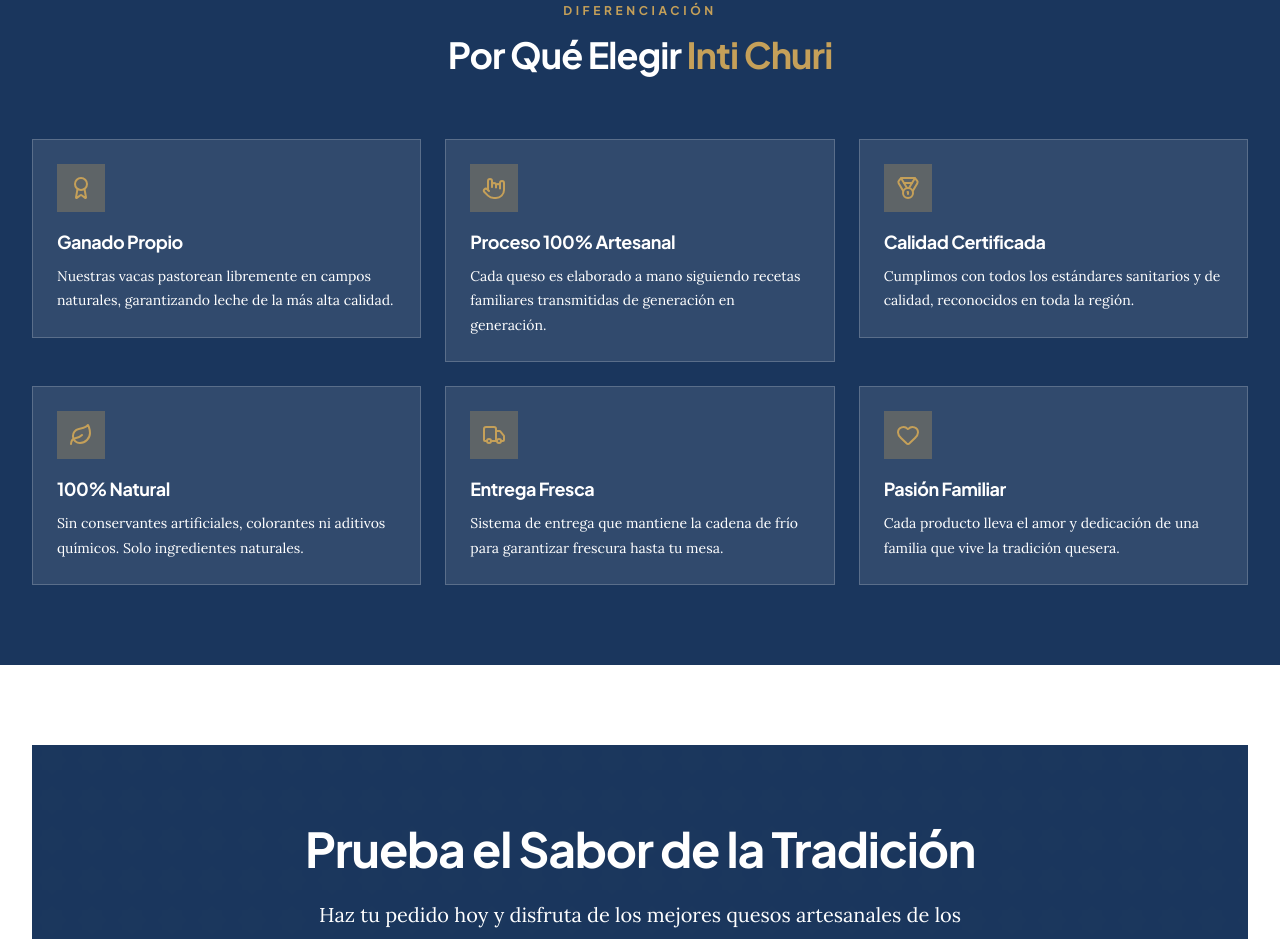
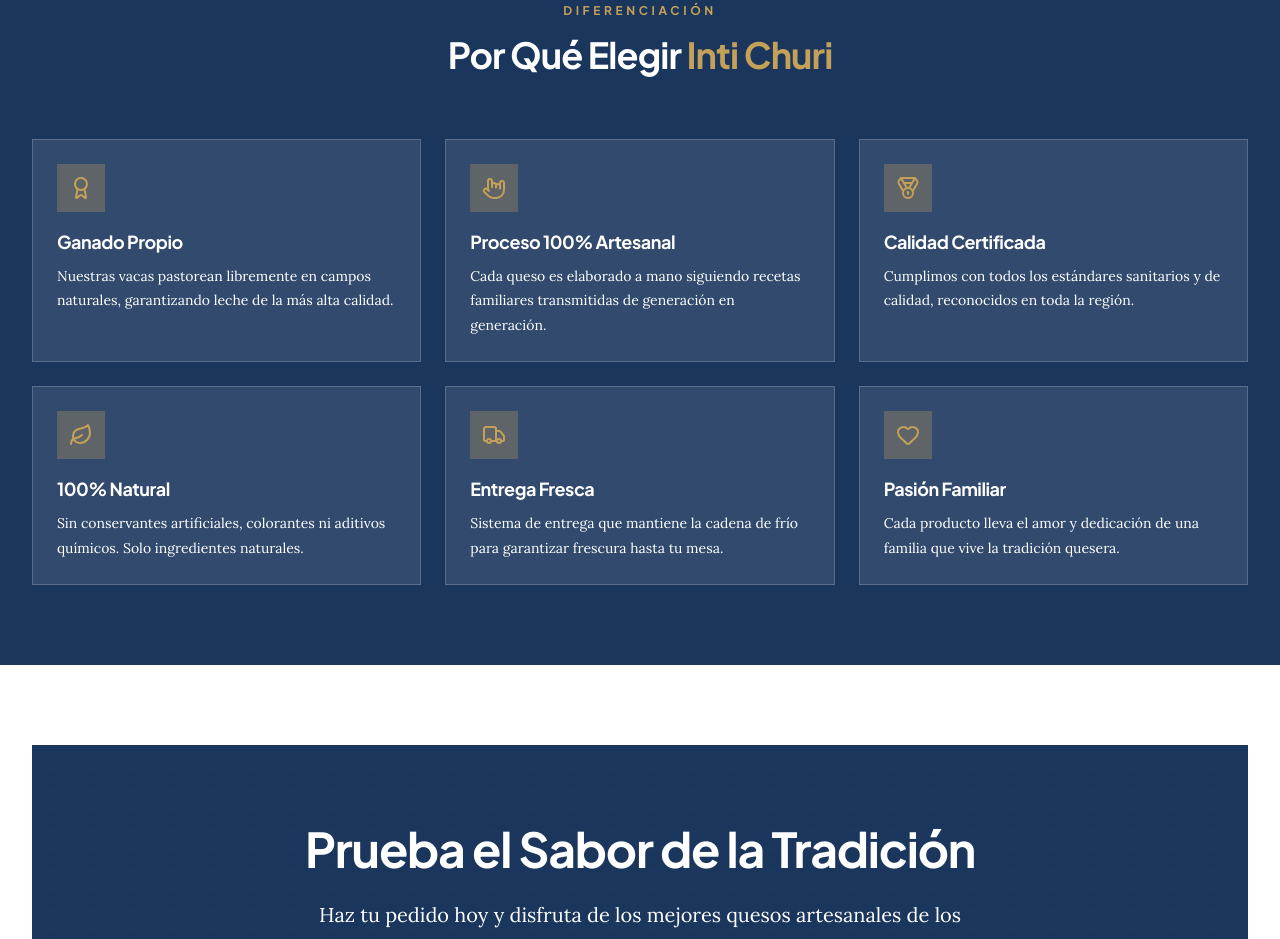
Before and after one commit to andresalmeida/kasaychi_org, an Astro site in the folder kasaychi-astro/: page /queso in a window 1280 px wide. Shown: the part 3129-4068 px from the top of the page. Built offline with nearby package versions, Linux system fonts and the light colour scheme; Astro itself is replaced by a stand-in of ours.

Commit message:
Fix: Alinear cards de 'Por Qué Elegir Inti Churi' mismo tamaño

```diff
--- a/kasaychi-astro/src/pages/queso.astro
+++ b/kasaychi-astro/src/pages/queso.astro
@@ -302,12 +302,12 @@ const stats = [
       <StaggerContainer client:load className="grid sm:grid-cols-2 lg:grid-cols-3 gap-6">
         {reasons.map((reason) => (
           <StaggerItem client:load>
-            <div class="bg-white/10 border border-white/20 p-6 hover:bg-white/20 transition-colors">
-              <div class="w-12 h-12 bg-ancestral-gold/30 flex items-center justify-center mb-4">
+            <div class="bg-white/10 border border-white/20 p-6 hover:bg-white/20 transition-colors flex flex-col h-full">
+              <div class="w-12 h-12 bg-ancestral-gold/30 flex items-center justify-center mb-4 flex-shrink-0">
                 <reason.icon className="w-6 h-6 text-ancestral-gold" />
               </div>
               <h3 class="text-lg text-white font-bold mb-2">{reason.title}</h3>
-              <p class="text-white text-sm leading-relaxed font-serif">{reason.description}</p>
+              <p class="text-white text-sm leading-relaxed font-serif flex-grow">{reason.description}</p>
             </div>
           </StaggerItem>
         ))}
```
